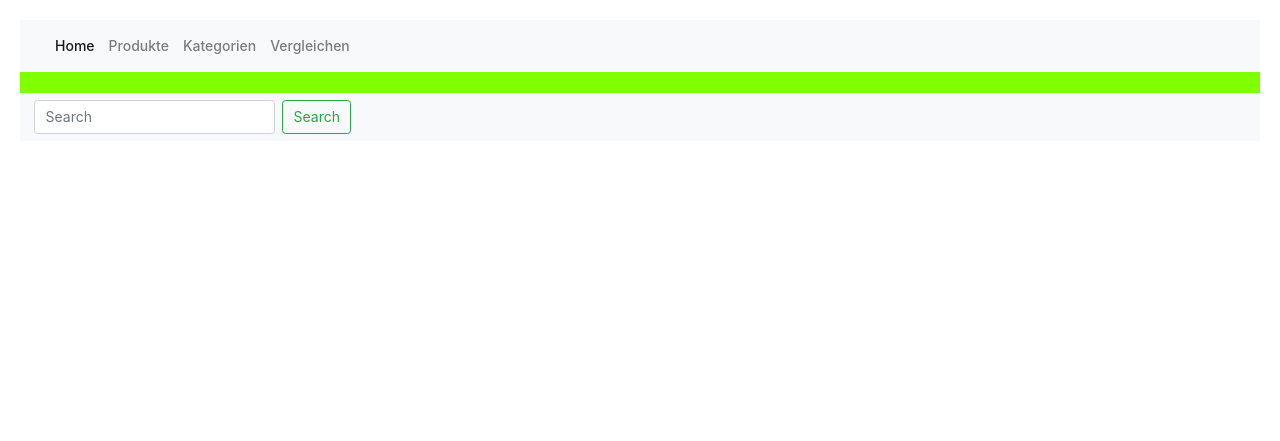
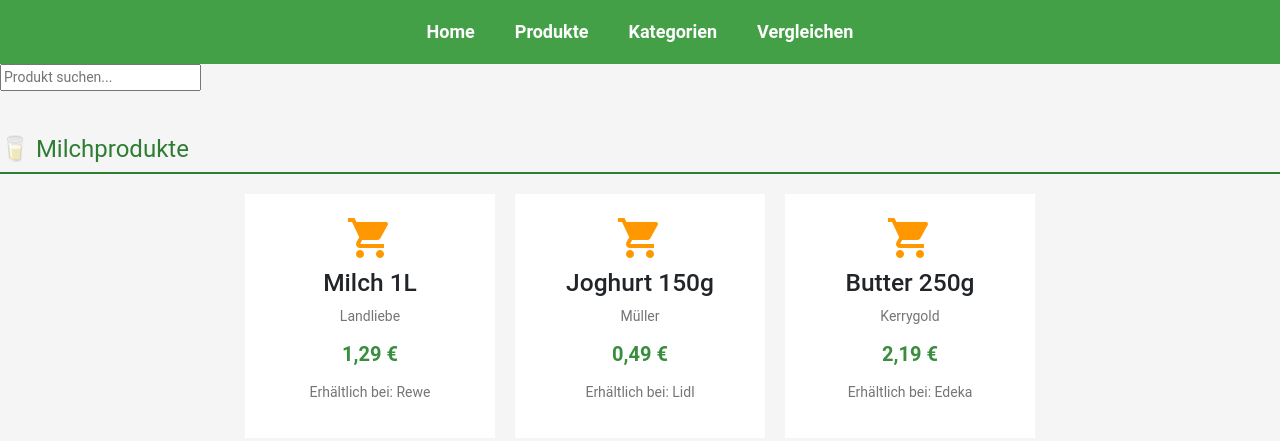
Before and after one commit to ebrima-235/preisvergleichh, a plain HTML site: page index.html in a window 1280 px wide. Drawn offline with nearby package versions, Linux system fonts and the light colour scheme.

Commit message:
Add files via upload

```diff
--- a/index.html
+++ b/index.html
@@ -16,10 +16,92 @@
 
   <style>
     body {
+      font-family: 'Roboto', sans-serif;
+      background-color: #f5f5f5;
+      margin: 0;
+      padding: 0;
+    }
+    .mui-appbar {
+      background-color: #43a047;
+    }
+    nav ul {
+      display: flex;
+      list-style: none;
+      margin: 0;
+      padding: 0;
+      height: 64px;
+      align-items: center;
+      justify-content: center;
+    }
+    nav li {
+      margin: 0 20px;
+    }
+    nav a {
+      color: white;
+      text-decoration: none;
+      font-weight: bold;
+      font-size: 18px;
+    }
+    nav a:hover {
+      text-decoration: underline;
+    }
+    .container {
+      max-width: 1200px;
+      margin: 20px auto;
       padding: 20px;
     }
+    .header {
+      text-align: center;
+      margin-bottom: 30px;
+    }
+    .search-field {
+      text-align: center;
+      margin-bottom: 30px;
+    }
+    .category-title {
+      font-size: 24px;
+      color: #2e7d32;
+      margin: 40px 0 20px;
+      border-bottom: 2px solid #2e7d32;
+      padding-bottom: 5px;
+    }
+    .product-cards {
+      display: flex;
+      flex-wrap: wrap;
+      justify-content: center;
+      gap: 20px;
+    }
+    .mui-panel {
+      width: 250px;
+      text-align: center;
+      padding: 20px;
+      transition: transform 0.2s;
+      background-color: white;
+    }
+    .mui-panel:hover {
+      transform: scale(1.05);
+    }
+    .price {
+      font-size: 20px;
+      font-weight: bold;
+      color: #388e3c;
+    }
+    .brand, .store {
+      font-size: 14px;
+      color: #757575;
+    }
+    .store {
+      margin-top: 5px;
+    }
+    @media (max-width: 600px) {
+      .product-cards {
+        flex-direction: column;
+        align-items: center;
+      }
+    }
   </style>
-  <div class="mui appbar" style="background-color: chartreuse;"  padding: 20px
+  </style>
+
 
 </head>
 
@@ -27,50 +109,45 @@
 
 <header class="mb-4">
   <!-- Hier wird später die AppBar (Navigation) eingefügt -->
-   <nav class="navbar navbar-expand-lg navbar-light bg-light">
-  <a class="navbar-brand" href="#"></a>
-  <button class="navbar-toggler" type="button" data-toggle="collapse" data-target="#navbarSupportedContent" aria-controls="navbarSupportedContent" aria-expanded="false" aria-label="Toggle navigation">
-    <span class="navbar-toggler-icon"></span>
-  </button>
-
-  <div class="collapse navbar-collapse" id="navbarSupportedContent">
-    <ul class="navbar-nav mr-auto">
-      <li class="nav-item active">
-        <a class="nav-link" href="#">Home <span class="sr-only">(current)</span></a>
-      </li>
-      <li class="nav-item">
-        <a class="nav-link" href="#">Produkte</a>
-      </li>
-      <li class="nav-item">
-        <a class="nav-link" href="#">Kategorien</a>
-        <li class="nav-item">
-            <a class="nav-link" href="#">Vergleichen</a>
-          </li>
-      </li>
-
-        <div class="dropdown-menu" aria-labelledby="navbarDropdown">
-          <a class="dropdown-item" href="#">Action</a>
-          <a class="dropdown-item" href="#">Another action</a>
-          <div class="dropdown-divider"></div>
-          <a class="dropdown-item" href="#">Something else here</a>
-        </div>
-      </li>
-
-
+  <div class="mui-appbar mui--z1">
+    <nav>
+      <ul>
+        <li><a href="#">Home</a></li>
+        <li><a href="#">Produkte</a></li>
+        <li><a href="#">Kategorien</a></li>
+        <li><a href="#">Vergleichen</a></li>
+      </ul>
+    </nav>
   </div>
-</nav>
-</header>
-
 <main>
   <!-- Hier wird später die Suchleiste und die Produktliste eingefügt -->
-  <nav class="navbar navbar-light bg-light">
-    <form class="form-inline">
-      <input class="form-control mr-sm-2" type="search" placeholder="Search" aria-label="Search">
-      <button class="btn btn-outline-success my-2 my-sm-0" type="submit">Search</button>
-    </form>
-  </nav>
-</main>
-
+  <div class="mui-container mui--text-center">
+    <div class="mui-textfield">
+      <input type="text" placeholder="Produkt suchen...">
+    </div>
+  </div>
+  </div>
+  <div class="category-title">🥛 Milchprodukte</div>
+  <div class="product-cards">
+    <div class='mui-panel'>
+                <i class='material-icons' style='font-size:48px;color:#ff9800;'>local_grocery_store</i>
+                <h3>Milch 1L</h3>
+                <p class='brand'>Landliebe</p>
+                <p class='price'>1,29 €</p>
+                <p class='store'>Erhältlich bei: Rewe</p>
+              </div><div class='mui-panel'>
+                <i class='material-icons' style='font-size:48px;color:#ff9800;'>local_grocery_store</i>
+                <h3>Joghurt 150g</h3>
+                <p class='brand'>Müller</p>
+                <p class='price'>0,49 €</p>
+                <p class='store'>Erhältlich bei: Lidl</p>
+              </div><div class='mui-panel'>
+                <i class='material-icons' style='font-size:48px;color:#ff9800;'>local_grocery_store</i>
+                <h3>Butter 250g</h3>
+                <p class='brand'>Kerrygold</p>
+                <p class='price'>2,19 €</p>
+                <p class='store'>Erhältlich bei: Edeka</p>
+              </div>    </div>
 <footer class="mt-5">
   <!-- Hier wird später das Footer-Element eingefügt -->
 </footer>
```
